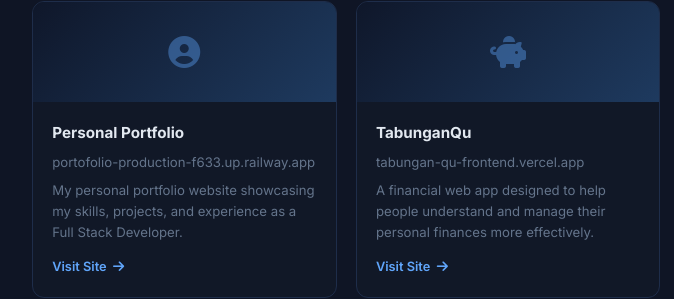
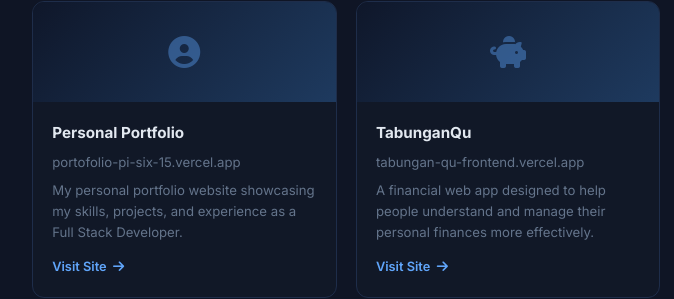
Before and after one commit to Destria-cos/Portofolio, a website: page public/index.html in a window 1280 px wide. Shown: the part 3217-3516 px from the top of the page, 132-806 px from the left. Drawn offline with Linux system fonts and the light colour scheme; no server answers.

Commit message:
Update portfolio link to vercel deployment

```diff
--- a/public/index.html
+++ b/public/index.html
@@ -208,13 +208,13 @@
       <h2>My Work</h2>
       <div class="projects-grid">
 
-        <a href="https://portofolio-production-f633.up.railway.app/" target="_blank" class="project-card">
+        <a href="https://portofolio-pi-six-15.vercel.app/" target="_blank" class="project-card">
           <div class="proj-thumb">
             <i class="fas fa-user-circle"></i>
           </div>
           <div class="proj-body">
             <h3>Personal Portfolio</h3>
-            <p class="proj-url">portofolio-production-f633.up.railway.app</p>
+            <p class="proj-url">portofolio-pi-six-15.vercel.app</p>
             <p>My personal portfolio website showcasing my skills, projects, and experience as a Full Stack Developer.</p>
             <span class="proj-visit">Visit Site <i class="fas fa-arrow-right"></i></span>
           </div>
```
